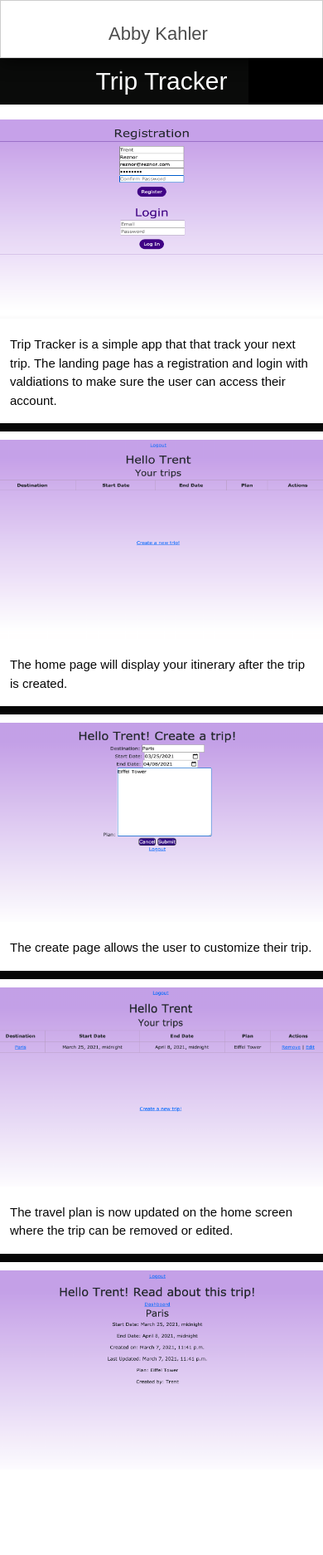
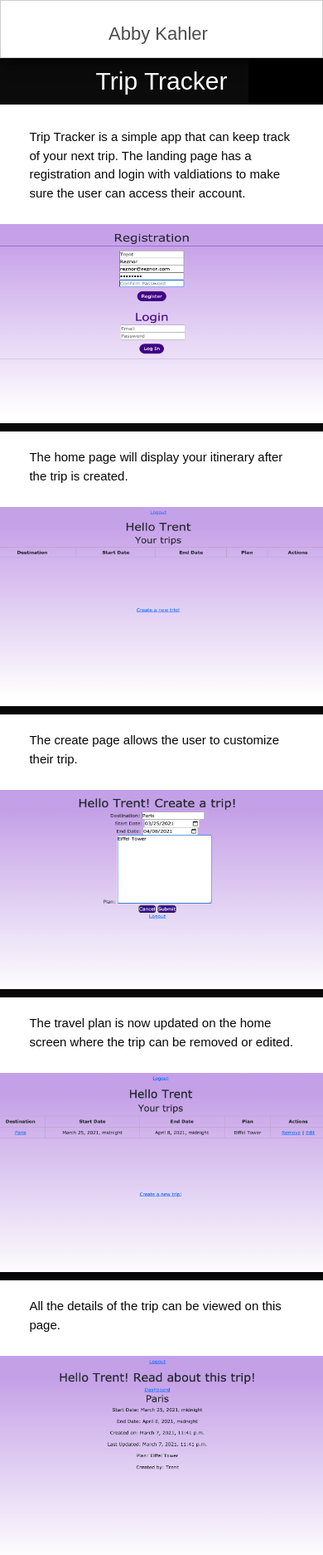
Before and after one commit to abbykahler/abby, a Django app: page /trip in a window 390 px wide; the page is wider, and only the part inside the window is pictured. Shown: that part at 83% size. Before the commit the page ends 1751 px from the top of that part, so only its background shows below. Run offline with Django 3.2, Linux system fonts and the light colour scheme.

Commit message:
fixed text on web and mobile

```diff
--- a/main/static/style.css
+++ b/main/static/style.css
@@ -505,6 +505,10 @@ footer{
 }
 .trip_body p{
     padding-top:20px;
+    font-size: 18px;
+    width:90%;
+    margin-left: 6%;
+
 
 }
 .trip_body h1{
--- a/main/templates/trip.html
+++ b/main/templates/trip.html
@@ -40,24 +40,26 @@
             <div class="trip_center">
                 <h1>Trip Tracker</h1>
                 <div class="trip">
+                    <p>Trip Tracker is a simple app that can keep track of your next trip.  The landing page has a registration and login with valdiations to make sure the user can access their account.</p>
                     <img src="static/image/log2.png" alt="log in/ registration">
-                    <p>Trip Tracker is a simple app that that track your next trip.  The landing page has a registration and login with valdiations to make sure the user can access their account.</p>
                 </div>
                 <div class="trip">
+                    <p>The home page will display your itinerary after the trip is created.</p>
                     <img src="static/image/trip_home1.png" alt="home page">
-                    <p>The home page will display your itinerary after the trip is created.</p>
                 </div>
                 <div class="trip">
+                    <p>The create page allows the user to customize their trip.</p>
                     <img src="static/image/create.png" alt="Create">
-                    <p>The create page allows the user to customize their trip.</p>
                 </div>
                 <div class="trip">
+                    <p>The travel plan is now updated on the home screen where the trip can be removed or edited.</p>
                     <img src="static/image/trip_menu.png" alt="Home">
-                    <p>The travel plan is now updated on the home screen where the trip can be removed or edited.</p>
                 </div>
+                <p>All the details of the trip can be viewed on this page.</p>
+
                 <img src="static/image/view_trip.png" alt="Home">
+
                 <div class="bottom_trip">
-                <p>All the details of the trip can be viewed on this page.</p>
                 </div>
             </div>
         </div>
```
